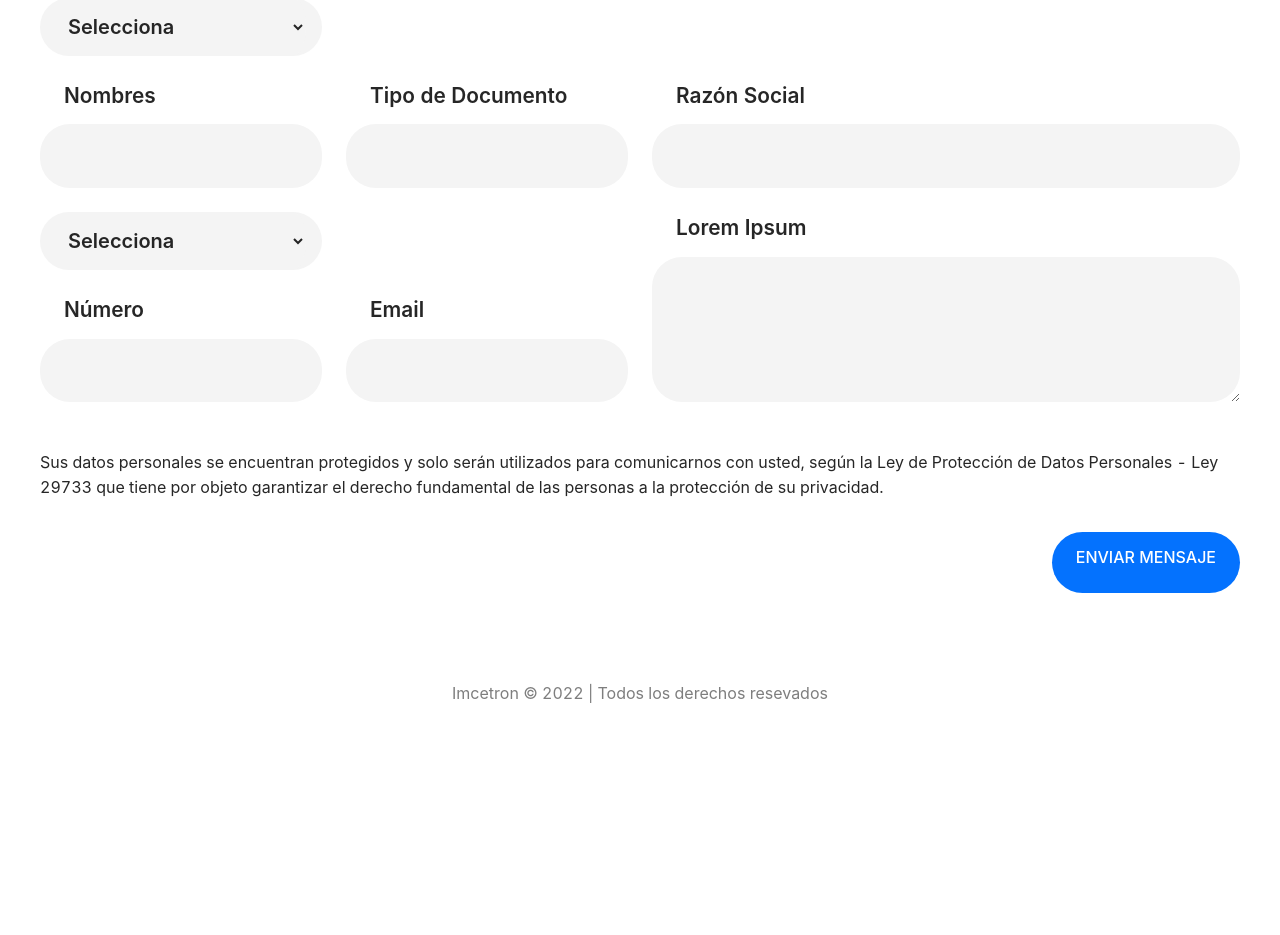
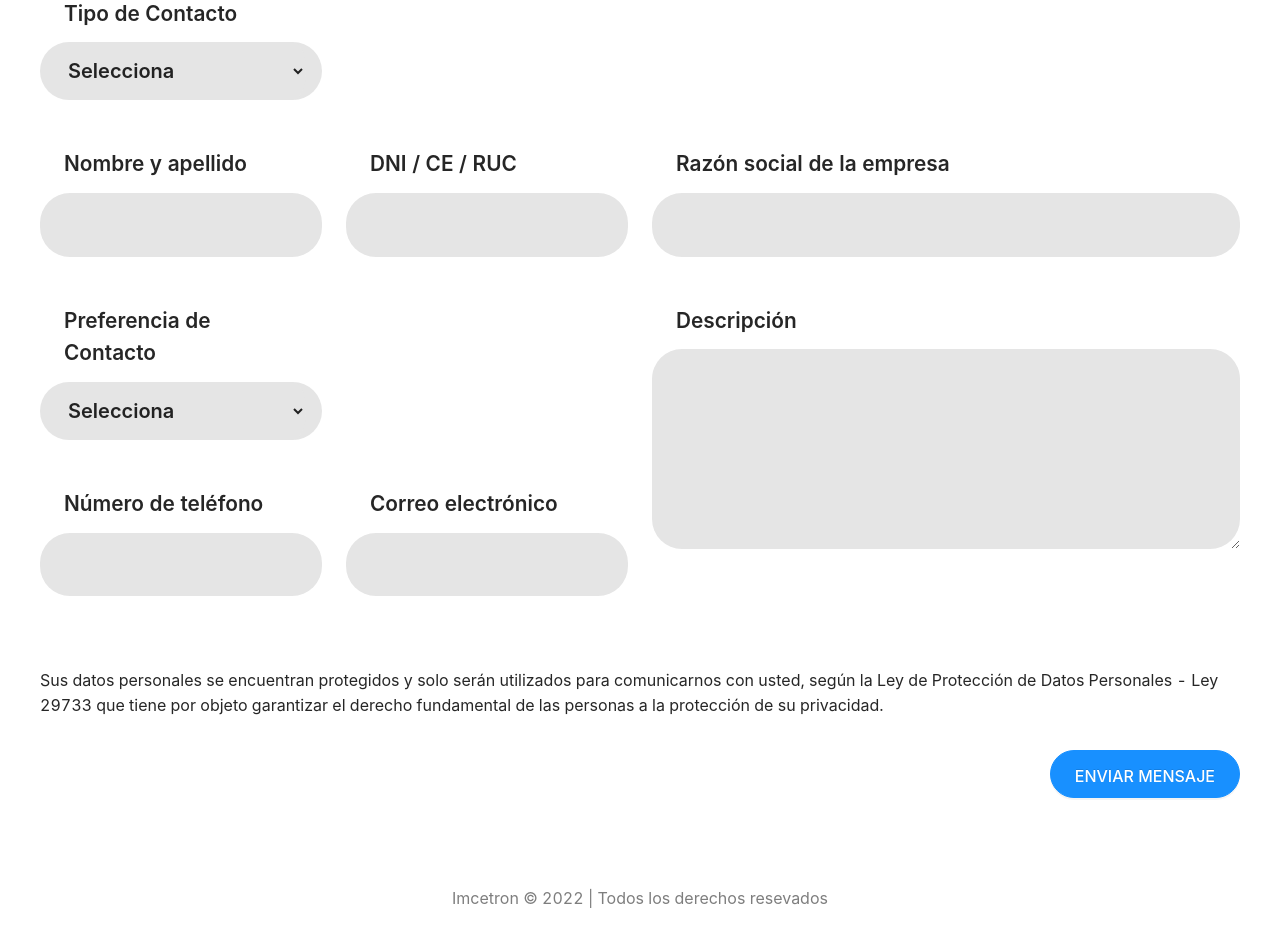
Before and after one commit to andreewD/free-company-frontend, a React (Create React App) app: page /contact-us in a window 1280 px wide. Shown: the part 1660-2595 px from the top of the page. Before the commit the page ends 2390 px from the top, so only its background shows below. Built offline with nearby package versions, Linux system fonts and the light colour scheme; the HTML template or start-up script is replaced by a standard one.

Commit message:
feat: Form validates working

```diff
--- a/package.json
+++ b/package.json
@@ -10,6 +10,7 @@
     "antd": "^4.19.5",
     "aos": "^2.3.4",
     "axios": "^0.26.1",
+    "dotenv": "^16.0.0",
     "node-sass": "^7.0.1",
     "react": "^17.0.2",
     "react-dom": "^17.0.2",
@@ -47,6 +48,7 @@
   "devDependencies": {
     "@types/antd": "^1.0.0",
     "@types/aos": "^3.0.4",
+    "@types/dotenv": "^8.2.0",
     "@types/jest": "^27.4.1",
     "@types/node": "^17.0.23",
     "@types/node-sass": "^4.11.2",
--- a/src/components/Input/index.tsx
+++ b/src/components/Input/index.tsx
@@ -1,13 +1,16 @@
 import { FC, InputHTMLAttributes } from 'react'
 import styled from 'styled-components'
+import { Input, Form } from 'antd'
 
 interface InputProps extends InputHTMLAttributes<HTMLInputElement> {
   label: string
   type?: 'number' | 'string'
   area: string
+  message: string
+  name: string
 }
 
-const CustomInput = styled.div`
+const CustomContainer = styled.div`
   display: flex;
   flex-direction: column;
   gap: 0.75rem;
@@ -17,42 +20,36 @@ const CustomInput = styled.div`
     font-size: 1.3rem;
     font-weight: 600;
   }
-  input {
+`
+
+const CustomInput = styled(Input)`
   width: 100%;
   padding: 1rem 1.5rem;
   border: 0;
   cursor: pointer;
-    background-color: #f4f4f4;
+  background-color: #e5e5e5;
   border-radius: 30px;
   font-size: 1.25rem;
   font-weight: 600;
   transition: 0.3s;
-    &:hover {
+  // &:hover {
+  //   background-color: #f0f0f0;
+  // }
+  &:focus {
     background-color: #f0f0f0;
-    }
-  }
-  .requiredText {
-    text-align: right;
-    padding: 0 1.5rem;
-    color: red;
   }
 `
 
-const Input: FC<InputProps> = (props) => {
-  const { label, type, area, ...rest } = props
+const FormInput: FC<InputProps> = (props) => {
+  const { label, type, area, message, name } = props
   return (
-    <CustomInput style={{ gridArea: props.area || '' }} className="inputContainer">
+    <CustomContainer style={{ gridArea: area }}>
       <label>{label}</label>
-      <input {...rest} />
-      <div style={{ display: 'none' }} className="requiredText">
-        Dato inválido
-      </div>
-    </CustomInput>
+      <Form.Item name={name} rules={[{ required: true, message: message }]}>
+        <CustomInput />
+      </Form.Item>
+    </CustomContainer>
   )
 }
 
-Input.defaultProps = {
-  type: 'string',
-}
-
-export default Input
+export default FormInput
--- a/src/components/Textarea/index.tsx
+++ b/src/components/Textarea/index.tsx
@@ -1,6 +1,16 @@
+import { Form } from 'antd'
+import { FC, InputHTMLAttributes } from 'react'
 import styled from 'styled-components'
 
-const TextareaComponent=styled.div`
+interface InputProps extends InputHTMLAttributes<HTMLInputElement> {
+  label: string
+  type?: 'number' | 'string'
+  area: string
+  message: string
+  name: string
+}
+
+const CustomContainer = styled.div`
   display: flex;
   flex-direction: column;
   gap: 0.75rem;
@@ -12,11 +22,11 @@ const TextareaComponent=styled.div`
   }
   textarea {
     width: 100%;
-    height: 100%;
+    height: 25vh;
     padding: 1rem 1.5rem;
     border: 0;
     cursor: pointer;
-    background-color: #f4f4f4;
+    background-color: #e5e5e5;
     border-radius: 30px;
     font-size: 1.25rem;
     font-weight: 600;
@@ -25,21 +35,18 @@ const TextareaComponent=styled.div`
       background-color: #f0f0f0;
     }
   }
-  .requiredText {
-    text-align: right;
-    padding: 0 1.5rem;
-    color: red;
-  }
 `
-const Textarea = (props: any) => {
+
+const Textarea: FC<InputProps> = (props: any) => {
+  const { label, type, area, message, name } = props
   return (
-    <TextareaComponent style={{ gridArea: props.area || '' }} className="textareaContainer">
-      <label>Lorem Ipsum</label>
-      <textarea />
-      <div style={{ display: 'none' }} className="requiredText">
-        Dato inválido
-      </div>
-    </TextareaComponent>
+    <CustomContainer style={{ gridArea: area }}>
+      <label>{label}</label>
+
+      <Form.Item name={name} rules={[{ required: true, message: message }]}>
+        <textarea />
+      </Form.Item>
+    </CustomContainer>
   )
 }
 
--- a/src/components/index.ts
+++ b/src/components/index.ts
@@ -3,8 +3,8 @@ export { default as Header } from './Header'
 export { default as Footer } from './Footer'
 export { default as Swiper } from './Swiper'
 export { default as Select } from './Select'
-export { default as Input } from './Input'
-export { default as Textarea } from './Textarea'
+export { default as FormInput } from './Input'
+export { default as FormTextarea } from './Textarea'
 export { default as Button } from './Button'
 export { default as Filter } from './Filter'
 export { default as CheckBox } from './CheckBox'
--- a/src/views/Contact/index.tsx
+++ b/src/views/Contact/index.tsx
@@ -1,5 +1,7 @@
 import styled from 'styled-components'
-import { Button, Input, Select, Textarea } from 'components'
+import { FormInput, FormTextarea } from 'components'
+import { Form, Button, message } from 'antd'
+import axios from 'axios'
 
 const ContactSection = styled.section`
   display: flex;
@@ -7,63 +9,8 @@ const ContactSection = styled.section`
   align-items: center;
   padding: 5rem 0 4rem;
   gap: 3rem;
-  .informationContainer {
-    width: 100%;
-    max-width: 1200px;
-    display: flex;
-    flex-direction: column;
-    gap: 1.5rem;
-    h2 {
-      font-size: 40px;
-      font-weight: 600;
-    }
-    .lineDiv {
-      height: 1px;
-      width: 100%;
-      background-color: black;
-    }
-    .information {
-      display: grid;
-      grid-template-columns: repeat(3, 1fr);
-      .columnInformation {
-        display: flex;
-        flex-direction: column;
-        gap: 10px;
-        h4 {
-          font-size: 1.25rem;
-          font-weight: 700;
-        }
-        .blockInformation {
-          display: flex;
-          flex-direction: column;
-          * {
-            font-size: 1.25rem;
-          }
-        }
-      }
-    }
-  }
-  .mapSection {
-    display: flex;
-    gap: 2rem;
-    flex-direction: column;
-    align-items: flex-start;
-    width: 100%;
-    max-width: 1200px;
-
-    h4 {
-      font-size: 1.25rem;
-      font-weight: 700;
-      border-bottom: 1px solid black;
-    }
-    .mapContainer {
-      width: 100%;
-      img {
-        width: 100%;
-      }
-    }
-  }
-  form {
+`
+const CustomForm = styled(Form)`
   width: 1200px;
   display: flex;
   flex-direction: column;
@@ -94,59 +41,196 @@ const ContactSection = styled.section`
     height: auto;
     width: auto;
   }
+`
+
+const MapSection = styled('div')`
+  display: flex;
+  gap: 2rem;
+  flex-direction: column;
+  align-items: flex-start;
+  width: 100%;
+  max-width: 1200px;
+
+  h4 {
+    font-size: 1.25rem;
+    font-weight: 700;
+    border-bottom: 1px solid black;
+  }
+  .mapContainer {
+    width: 100%;
+    img {
+      width: 100%;
+    }
   }
 `
 
+const InformationContainer = styled('div')`
+  width: 100%;
+  max-width: 1200px;
+  display: flex;
+  flex-direction: column;
+  gap: 1.5rem;
+  h2 {
+    font-size: 40px;
+    font-weight: 600;
+  }
+`
+const CustomLine = styled('div')`
+  height: 1px;
+  width: 100%;
+  background-color: black;
+`
+
+const Information = styled('div')`
+  display: grid;
+  grid-template-columns: repeat(3, 1fr);
+`
+const ColumnInformation = styled('div')`
+  display: flex;
+  flex-direction: column;
+  gap: 10px;
+  h4 {
+    font-size: 1.25rem;
+    font-weight: 700;
+  }
+`
+const BlockInformation = styled('div')`
+  display: flex;
+  flex-direction: column;
+  * {
+    font-size: 1.25rem;
+  }
+`
+const CustomSelect = styled.div`
+  display: flex;
+  flex-direction: column;
+  gap: 0.75rem;
+  label {
+    width: 100%;
+    padding: 0 1.5rem;
+    font-size: 1.3rem;
+    font-weight: 600;
+  }
+  select {
+    width: 100%;
+    padding: 1rem 1.5rem;
+    border: 0;
+    border-right: 1rem solid #e5e5e5;
+    cursor: pointer;
+    background-color: #e5e5e5;
+    border-radius: 30px;
+    font-size: 1.25rem;
+    font-weight: 600;
+    transition: 0.3s;
+    &:hover {
+      border-right: 1rem solid #f0f0f0;
+      background-color: #f0f0f0;
+    }
+  }
+`
+const CustomButton = styled(Button)`
+  height: 6vh;
+  border-radius: 100px;
+  padding: 0.8rem 1.5rem 0.4rem;
+  font-weight: 500;
+  font-size: 1rem;
+  cursor: pointer;
+  &.primary {
+    background-color: #0472fe;
+    color: white;
+    border: none;
+  }
+
+  &.outline {
+    background-color: transparent;
+    border: 2px solid black;
+    color: black;
+  }
+  &.secondary {
+    background-color: #373a3f;
+    color: white;
+    border: none;
+  }
+`
+interface mailData {
+  contactType: string
+  description: string
+  documentType: string
+  email: string
+  names: string
+  phoneNumber: string
+  phoneType: string
+  socialReason: string
+}
+
 const Contact = () => {
-  const submitForm = (e: { preventDefault(): void }) => {
-    e.preventDefault()
-    alert('Aún estamos trabajando')
+  const onFinish = (values: mailData) => {
+    console.log(values)
+    // axios
+    //   .post('https://imcetron-backend-dev.herokuapp.com/api/mail', values)
+    //   .then((response) => {
+    //     message.success('El correo fue enviado con exito')
+    //   })
+    //   .catch((error) => {
+    //     message.error('El correo fue enviado con exito')
+    //   })
   }
+
+  const onFinishFailed = (errorInfo: any) => {
+    console.log('Failed:', errorInfo)
+  }
+
   return (
     <ContactSection>
-      <div className="informationContainer">
+      <InformationContainer>
         <h2>Contacto</h2>
-        <div className="lineDiv"></div>
-        <div className="information">
-          <div className="columnInformation">
+        <CustomLine />
+        <Information>
+          <ColumnInformation>
             <h4>Ubícanos</h4>
-            <div className="blockInformation">
+            <BlockInformation>
               <b>Oficina</b>
               <p>Calle La Colonia Nro. 116 Urb. El Manzano Rímac 15094</p>
-            </div>
-          </div>
-          <div className="columnInformation">
+            </BlockInformation>
+          </ColumnInformation>
+          <ColumnInformation>
             <h4>Ventas</h4>
-            <div className="blockInformation">
+            <BlockInformation>
               <b>Llámanos</b>
               <p>+51 994 013 327</p>
               <p>+51 994 013 330</p>
-            </div>
-            <div className="blockInformation">
+            </BlockInformation>
+            <BlockInformation>
               <b>Escríbenos</b>
               <p>ventas@imcetron.com.pe</p>
-            </div>
-          </div>
-          <div className="columnInformation">
+            </BlockInformation>
+          </ColumnInformation>
+          <ColumnInformation>
             <h4>Horarios de atención</h4>
-            <div className="blockInformation">
+            <BlockInformation>
               <b>Lunes a Viernes</b>
               <p>08:00hs a 18:00hs</p>
-            </div>
-            <div className="blockInformation">
+            </BlockInformation>
+            <BlockInformation>
               <b>Sábado</b>
               <p>08:00hs a 13:00hs</p>
-            </div>
-          </div>
-        </div>
-      </div>
-      <div className="mapSection">
+            </BlockInformation>
+          </ColumnInformation>
+        </Information>
+      </InformationContainer>
+      <MapSection>
         <h4>Mostrar en el mapa</h4>
         <div className="mapContainer">
           <img src="https://i.ibb.co/CmYjF8W/mapa-ref.png" alt="map" />
         </div>
-      </div>
-      <form>
+      </MapSection>
+
+      <CustomForm
+        name="basic"
+        onFinish={(values: any) => {
+          onFinish(values)
+        }}
+      >
         <div className="textInformation">
           <h4>¿Necesitas más información?</h4>
           <p>
@@ -158,14 +242,68 @@ const Contact = () => {
           <div style={{ gridArea: 'space1' }} className="space1"></div>
           <div style={{ gridArea: 'space2' }} className="space2"></div>
           <div style={{ gridArea: 'space3' }} className="space3"></div>
-          <Select area="contactType" />
-          <Input label="Nombres" area="fullName" />
-          <Input label="Tipo de Documento" area="documentType" />
-          <Input label="Razón Social" area="socialReason" />
-          <Select area="phoneType" />
-          <Input label="Número" area="phoneNumber" />
-          <Input label="Email" area="email" />
-          <Textarea area="description" />
+          <Form.Item
+            name="contactType"
+            rules={[{ required: true, message: 'Debe seleccionar una opción' }]}
+          >
+            <CustomSelect style={{ gridArea: 'contactType' }}>
+              <label>Tipo de Contacto</label>
+              <select>
+                <option value={''}>Selecciona</option>
+                <option value={'Persona natural'}>Persona natural</option>
+                <option value={'Persona juridica '}>Persona juridica </option>
+              </select>
+            </CustomSelect>
+          </Form.Item>
+          <FormInput
+            label="Nombre y apellido"
+            area="fullName"
+            message="Debe ingresar un dato valido"
+            name="names"
+          />
+          <FormInput
+            label="DNI / CE / RUC"
+            area="documentType"
+            message="Debe ingresar un dato valido"
+            name="documentType"
+          />
+          <FormInput
+            label="Razón social de la empresa"
+            area="socialReason"
+            message="Debe ingresar un dato valido"
+            name="socialReason"
+          />
+          <Form.Item
+            name="phoneType"
+            rules={[{ required: true, message: 'Debe seleccionar una opción' }]}
+          >
+            <CustomSelect style={{ gridArea: 'phoneType' }}>
+              <label>Preferencia de Contacto</label>
+              <select>
+                <option value={''}>Selecciona</option>
+                <option value={'Teléfono'}>Teléfono</option>
+                <option value={'Correo'}>Correo </option>
+              </select>
+            </CustomSelect>
+          </Form.Item>
+          <FormInput
+            label="Número de teléfono"
+            area="phoneNumber"
+            message="Número de teléfono inválido"
+            name="phoneNumber"
+          />
+          <FormInput
+            label="Correo electrónico"
+            area="email"
+            message="No es un correo válido"
+            name="email"
+          />
+          <FormTextarea
+            label="Descripción"
+            area="description"
+            message="Se requieren datos"
+            name="description"
+          />
         </div>
         <p className="notice">
           Sus datos personales se encuentran protegidos y solo serán utilizados
@@ -174,11 +312,11 @@ const Contact = () => {
           fundamental de las personas a la protección de su privacidad.
         </p>
         <div className="submitButtonContainer">
-          <Button type="submit" onClick={submitForm}>
+          <CustomButton type="primary" htmlType="submit">
             <p>ENVIAR MENSAJE</p>
-          </Button>
+          </CustomButton>
         </div>
-      </form>
+      </CustomForm>
     </ContactSection>
   )
 }
```
Also changed, not shown: 2 other files (tests, documents, lock files or other folders). Lines whose indentation alone changed are shown as unchanged.
